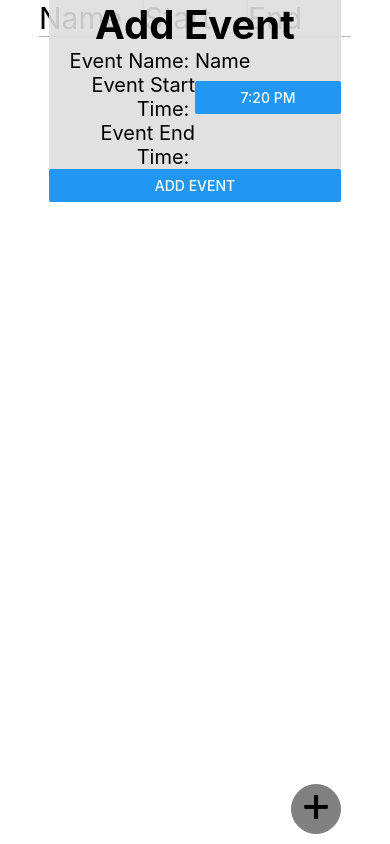
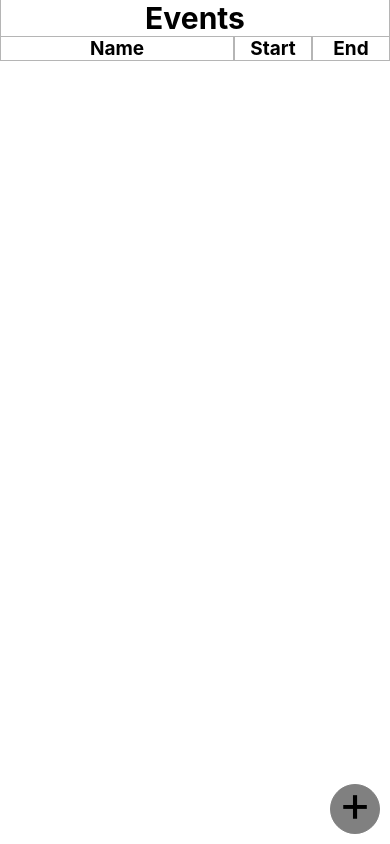
Before and after one commit to SuniTheFish/TimeManager, a React Native app: screen / in a window 390 px wide. Built offline with nearby package versions, Linux system fonts and the light colour scheme.

Commit message:
completed add events

```diff
--- a/App.tsx
+++ b/App.tsx
@@ -1,10 +1,16 @@
 import React from 'react';
-import { View } from 'react-native';
+import { View, StatusBar } from 'react-native';
 import EventsContainer from './containers/EventsContainer';
 
 const HelloWorldApp = (): JSX.Element => (
-  <View style={{ flex: 1, justifyContent: 'center', alignItems: 'center' }}>
-    <EventsContainer style={{ width: '80%', height: '100%' }} />
+  <View style={{
+    flex: 1,
+    justifyContent: 'center',
+    alignItems: 'center',
+  }}
+  >
+    <StatusBar hidden />
+    <EventsContainer style={{ width: '100%', height: '100%' }} />
   </View>
 );
 
--- a/components/EventsAdder.tsx
+++ b/components/EventsAdder.tsx
@@ -10,7 +10,7 @@ const styles = StyleSheet.create({
     left: 10,
     right: 10,
     margin: 'auto',
-    backgroundColor: 'rgba(222, 222, 222, 0.9)',
+    backgroundColor: 'rgba(222, 222, 222, 1.0)',
     borderWidth: 0,
     borderRadius: 1,
   },
@@ -54,9 +54,7 @@ type eventsAdderProps = {
   onNameChange: (name: string) => void;
   start: Date;
   onStartChange: (start: Date) => void;
-  showStartPicker: () => void;
   end: Date;
-  endPickerVisible: boolean;
   onEndChange: (end: Date) => void;
   onSubmit: () => void;
 };
@@ -73,10 +71,8 @@ const EventsAdder = (props: eventsAdderProps): JSX.Element => {
     onNameChange,
     start,
     onStartChange,
-    showStartPicker,
     end,
     onEndChange,
-    endPickerVisible,
     onSubmit,
   } = props;
 
@@ -86,25 +82,16 @@ const EventsAdder = (props: eventsAdderProps): JSX.Element => {
       <View style={formView}>
         <Text style={[formText, { fontWeight: 'bold', fontSize: 40, textAlign: 'center' }]}>Add Event</Text>
         <View style={formFieldRow}>
-          <Text style={formText}>Event Name: </Text>
-          <TextInput style={[formInput, { fontSize: 20 }]} placeholder="Name" onChangeText={onNameChange} value={name} />
+          <Text style={formText}>Name:</Text>
+          <TextInput style={[formInput, { fontSize: 20, borderWidth: 1, borderRadius: 2 }]} placeholder="Name" onChangeText={onNameChange} value={name} />
         </View>
         <View style={formFieldRow}>
-          <Text style={formText}>Event Start Time: </Text>
-          <TimePickerContainer style={formInput} />
-          {/* <View style={formInput}>
-            <Button title={start.toLocaleTimeString()} onPress={showStartPicker} />
-            {
-              startPickerVisible
-              && <DatePicker value={start} mode="time" onChange={(_, date): void => onStartChange(date)} />
-            }
-          </View> */}
+          <Text style={formText}>Start Time:</Text>
+          <TimePickerContainer style={formInput} onChange={onStartChange} time={start} />
         </View>
         <View style={formFieldRow}>
-          <Text style={formText}>Event End Time: </Text>
-          <View style={formInput}>
-            {/* <TimePicker disableClock onChange={onEndChange} value={end} /> */}
-          </View>
+          <Text style={formText}>End Time:</Text>
+          <TimePickerContainer style={formInput} onChange={onEndChange} time={end} />
         </View>
         <Button title="Add Event" onPress={onSubmit} />
       </View>
--- a/components/EventsList.tsx
+++ b/components/EventsList.tsx
@@ -2,6 +2,7 @@ import React from 'react';
 import PropTypes from 'prop-types';
 import { Text, StyleSheet, View } from 'react-native';
 import DayEvent from './DayEvent';
+import toAMPM from '../containers/toAMPM';
 
 const styles = StyleSheet.create({
   list: {
@@ -20,48 +21,50 @@ const styles = StyleSheet.create({
     borderWidth: 1,
     borderColor: '#b5b5b5',
   },
+  colHeader: {
+    fontWeight: 'bold',
+    textAlign: 'center',
+  },
   title: {
-    flexBasis: '33.3333%',
+    flexBasis: '60%',
     flexGrow: 0,
     flexShrink: 0,
-    fontSize: 30,
+    fontSize: 19,
   },
-  time: {
-    flexBasis: '33.3333%',
+  eventData: {
+    flexBasis: '20%',
     flexGrow: 0,
     flexShrink: 0,
-    fontSize: 30,
+    fontSize: 19,
   },
 });
 
-const localeOptions = {
-  hour: '2-digit',
-  minute: '2-digit',
-  timeZone: 'UTC',
-};
-
 const EventsList = ({ events }: { events: DayEvent[] }): JSX.Element => {
   const {
-    title, time, border, list, headerBorder,
+    title, eventData: time, border, list, headerBorder, colHeader,
   } = styles;
 
-  const eventsRow = [[
-    <Text style={[title, headerBorder, { borderLeftWidth: 0 }]} key="event_title_name">Name</Text>,
-    <Text style={[time, headerBorder]} key="event_title_start">Start</Text>,
-    <Text style={[time, headerBorder, { borderRightWidth: 0 }]} key="event_title_end">End</Text>,
-  ]];
+  const eventsRow = [];
 
   eventsRow.push(...events.map((event) => {
     const { name, start, end } = event;
 
     return [
       <Text style={[title, border]} key={`event_${event.id}_name`}>{name}</Text>,
-      <Text style={[time, border]} key={`event_${event.id}_start`}>{start.toLocaleTimeString('en-US', localeOptions)}</Text>,
-      <Text style={[time, border]} key={`event_${event.id}_end`}>{end.toLocaleTimeString('en-US', localeOptions)}</Text>,
+      <Text style={[time, border]} key={`event_${event.id}_start`}>{toAMPM(start)}</Text>,
+      <Text style={[time, border]} key={`event_${event.id}_end`}>{toAMPM(end)}</Text>,
     ];
   }));
 
-  return <View style={list}>{eventsRow}</View>;
+  return (
+    <View style={list}>
+      <Text style={[title, headerBorder, colHeader, { fontSize: 30, flexBasis: '100%' }]}>Events</Text>
+      <Text style={[title, headerBorder, colHeader]}>Name</Text>
+      <Text style={[time, headerBorder, colHeader]}>Start</Text>
+      <Text style={[time, headerBorder, colHeader]}>End</Text>
+      {eventsRow}
+    </View>
+  );
 };
 
 EventsList.propTypes = {
--- a/components/TimePicker.tsx
+++ b/components/TimePicker.tsx
@@ -3,16 +3,7 @@ import {
   View, Button, StyleProp, ViewStyle,
 } from 'react-native';
 import DateTimePicker from '@react-native-community/datetimepicker';
-
-function toAMPM(date: Date): string {
-  let hours = date.getHours();
-  let minutes: number | string = date.getMinutes();
-  const ampm = hours >= 12 ? 'PM' : 'AM';
-  hours %= 12;
-  hours = hours || 12;
-  minutes = minutes < 10 ? `0${minutes}` : minutes;
-  return `${hours}:${minutes} ${ampm}`;
-}
+import toAMPM from '../containers/toAMPM';
 
 type commProps = {
   style: StyleProp<ViewStyle>;
--- a/containers/EventsAdderContainer.tsx
+++ b/containers/EventsAdderContainer.tsx
@@ -11,8 +11,6 @@ export default class EventsAdderContainer extends
     // {onPress: (name: string, start: number, end: number) => void},
     {
       formVisibility: boolean;
-      startPickerVisible: boolean;
-      endPickerVisible: boolean;
       name: string;
       start: Date;
       end: Date;
@@ -22,10 +20,8 @@ export default class EventsAdderContainer extends
     super(props);
 
     this.state = {
-      formVisibility: true,
+      formVisibility: false,
       name: '',
-      startPickerVisible: false,
-      endPickerVisible: false,
       start: new Date(),
       end: new Date(),
     };
@@ -51,7 +47,7 @@ export default class EventsAdderContainer extends
   handleSubmit(): void {
     const { onSubmit } = this.props;
     const { name, start, end } = this.state;
-    onSubmit(name, start, end);
+    onSubmit(name || 'Unnamed Event', start, end);
     this.toggleFormVisibility(false);
     this.setState({ name: '', start: new Date(), end: new Date() });
   }
@@ -62,7 +58,7 @@ export default class EventsAdderContainer extends
 
   render(): JSX.Element {
     const {
-      formVisibility, name, start, startPickerVisible, end, endPickerVisible,
+      formVisibility, name, start, end,
     } = this.state;
     const { style } = this.props;
 
@@ -75,12 +71,9 @@ export default class EventsAdderContainer extends
         onNameChange={this.handleNameChange}
         start={start}
         onStartChange={this.handleStartChange}
-        showStartPicker={this.showStartPicker}
-        startPickerVisible={startPickerVisible}
         end={end}
         onEndChange={this.handleEndChange}
         onSubmit={this.handleSubmit}
-        endPickerVisible={endPickerVisible}
       />
     );
   }
--- a/containers/EventsContainer.tsx
+++ b/containers/EventsContainer.tsx
@@ -17,10 +17,12 @@ export default class EventsContainer extends React.Component<
     this.handleSubmit = this.handleSubmit.bind(this);
   }
 
-  handleSubmit(name: string, start: Date, end: Date): void {
+  handleSubmit(name: string, start: Date, end: Date): boolean {
     const { events } = this.state;
     events.push(new DayEvent(name, start, end));
+    events.sort((a, b) => a.start.getTime() - b.start.getTime());
     this.setState({ events });
+    return true;
   }
 
   render(): JSX.Element {
--- a/containers/TimePickerContainer.tsx
+++ b/containers/TimePickerContainer.tsx
@@ -5,25 +5,28 @@ import TimePicker from '../components/TimePicker';
 type pickerProps = {
   style?: StyleProp<ViewStyle>;
   onChange: (time: Date) => void;
+  time: Date;
 }
 
 type stateVars = {
   pickerVisible: boolean;
-  time: Date;
 }
 
 export default class TimePickerContainer extends React.Component<pickerProps, stateVars> {
   constructor(props) {
     super(props);
 
-    this.state = { pickerVisible: false, time: new Date() };
+    this.state = { pickerVisible: false };
     this.showPicker = this.showPicker.bind(this);
     this.handleChange = this.handleChange.bind(this);
   }
 
   handleChange(_, time: Date): void {
-    const { onChange } = this.props;
-    onChange(time);
+    if (time) {
+      const { onChange } = this.props;
+      this.setState({ pickerVisible: false });
+      onChange(time);
+    }
   }
 
   showPicker(): void {
@@ -31,8 +34,8 @@ export default class TimePickerContainer extends React.Component<pickerProps, st
   }
 
   render(): JSX.Element {
-    const { pickerVisible, time } = this.state;
-    const { style } = this.props;
+    const { pickerVisible } = this.state;
+    const { style, time } = this.props;
 
     return (
       <TimePicker
--- /dev/null
+++ b/containers/toAMPM.tsx
@@ -0,0 +1,9 @@
+export default function toAMPM(date: Date): string {
+  let hours = date.getHours();
+  let minutes: number | string = date.getMinutes();
+  const ampm = hours >= 12 ? 'PM' : 'AM';
+  hours %= 12;
+  hours = hours || 12;
+  minutes = minutes < 10 ? `0${minutes}` : minutes;
+  return `${hours}:${minutes} ${ampm}`;
+}
--- a/package.json
+++ b/package.json
@@ -1,8 +1,9 @@
 {
   "main": "node_modules/expo/AppEntry.js",
   "scripts": {
-    "start": "start emulator -avd Pixel_2_API_28 && expo start",
+    "start": "expo start",
     "android": "expo start --android",
+    "emulator": "start emulator -avd Pixel_2_API_28 && expo start --android",
     "ios": "expo start --ios",
     "web": "expo start --web",
     "eject": "expo eject"
@@ -16,7 +17,6 @@
     "react-native": "https://github.com/expo/react-native/archive/sdk-36.0.0.tar.gz",
     "react-native-date-picker": "^2.7.6",
     "react-native-screens": "2.0.0-alpha.12",
-    "react-native-svg": "9.13.3",
     "react-native-svg-charts": "^5.3.0",
     "react-native-web": "~0.11.7"
   },
```
Also changed, not shown: 1 other file (tests, documents, lock files or other folders).
